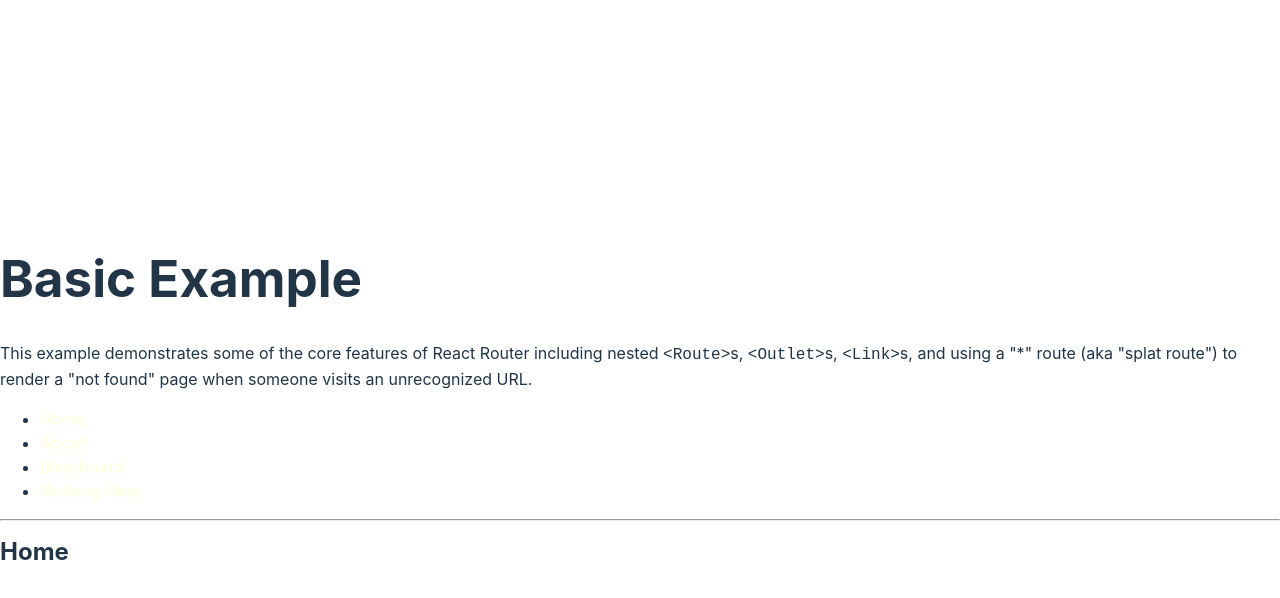
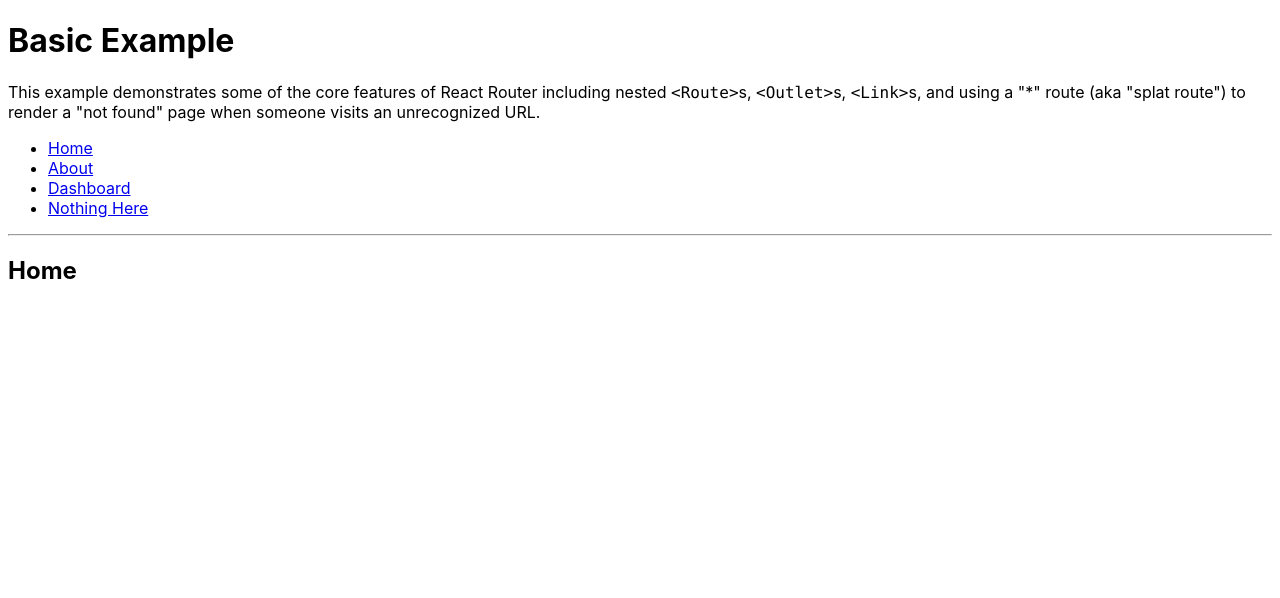
Before and after one commit to pflaquer/dealership-sites, a React (Vite) app: page / in a window 1280 px wide. Shown: the top 598 px of the page. Built offline with nearby package versions, Linux system fonts and the light colour scheme.

Commit message:
Update index.css

```diff
--- a/src/index.css
+++ b/src/index.css
@@ -1,76 +1,12 @@
-:root {
-  font-family: Inter, Avenir, Helvetica, Arial, sans-serif;
-  font-size: 16px;
-  line-height: 24px;
-  font-weight: 400;
-
-  color-scheme: light dark;
-  color: rgba(255, 255, 255, 0.87);
-  background-color: #000000;
-
-  font-synthesis: none;
-  text-rendering: optimizeLegibility;
+body {
+  font-family: -apple-system, BlinkMacSystemFont, "Segoe UI", "Roboto", "Oxygen",
+    "Ubuntu", "Cantarell", "Fira Sans", "Droid Sans", "Helvetica Neue",
+    sans-serif;
   -webkit-font-smoothing: antialiased;
   -moz-osx-font-smoothing: grayscale;
-  -webkit-text-size-adjust: 100%;
 }
 
-.logo {
-  width: 96px;
-  height: 96px;
-  border-radius: 50%;
+code {
+  font-family: source-code-pro, Menlo, Monaco, Consolas, "Courier New",
+    monospace;
 }
-
-a {
-  font-weight: 500;
-  color: #FFFFE0;
-  text-decoration: inherit;
-}
-a:hover {
-  color: #535bf2;
-}
-
-body {
-  margin: 0;
-  display: flex;
-  place-items: center;
-  min-width: 320px;
-  min-height: 100vh;
-}
-
-h1 {
-  font-size: 3.2em;
-  line-height: 1.1;
-}
-
-button {
-  border-radius: 8px;
-  border: 1px solid transparent;
-  padding: 0.6em 1.2em;
-  font-size: 1em;
-  font-weight: 500;
-  font-family: inherit;
-  /* background-color: #1a1a1a; */
-  cursor: pointer;
-  transition: border-color 0.25s;
-}
-button:hover {
-  border-color: #FFFFE0;
-}
-button:focus,
-button:focus-visible {
-  outline: 4px auto -webkit-focus-ring-color;
-}
-
-@media (prefers-color-scheme: light) {
-  :root {
-    color: #213547;
-    background-color: #ffffff;
-  }
-  a:hover {
-    color: #747bff;
-  }
-  button {
-    background-color: #FFFFFF;
-  }
-}
```
